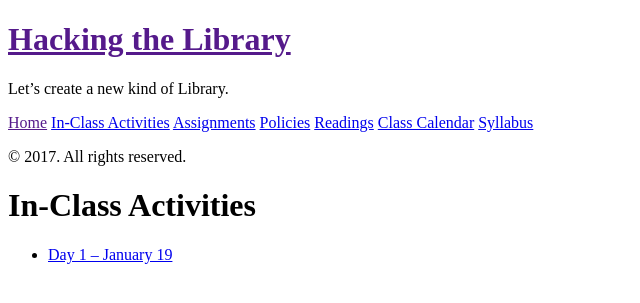
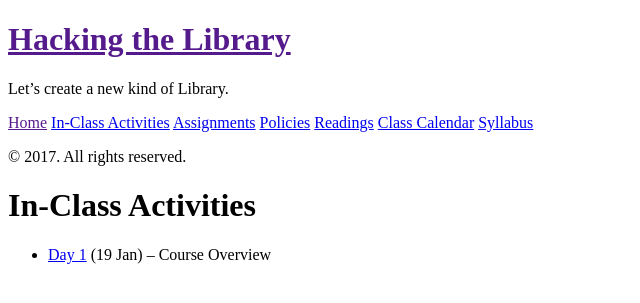
Before and after one commit to osteele/hackingthelibrary.org, a Jekyll site: the page built from activities.html, in a window 1280 px wide. Shown: the top 303 px of the page, without its empty margins (0-640 px from the left). Built offline with Jekyll 4.4.1, drawn with Linux system fonts in a browser that asks for light colours.

Commit message:
include description on activities page

```diff
--- a/activities.html
+++ b/activities.html
@@ -5,7 +5,7 @@ title: In-Class Activities
 ---
 
 <ul>
-{% for day in site.days %}
-  <li><a href="{{ day.url }}">{{ day.title }} – {{ day.date | date: '%B %d' }}</a></li>
-{% endfor %}
+  {% for day in site.days %}
+    <li><a href="{{ day.url }}">{{ day.title }}</a> ({{ day.date | date: '%d %b' }}) – {{ day.description }}</li>
+  {% endfor %}
 </ul>
```
